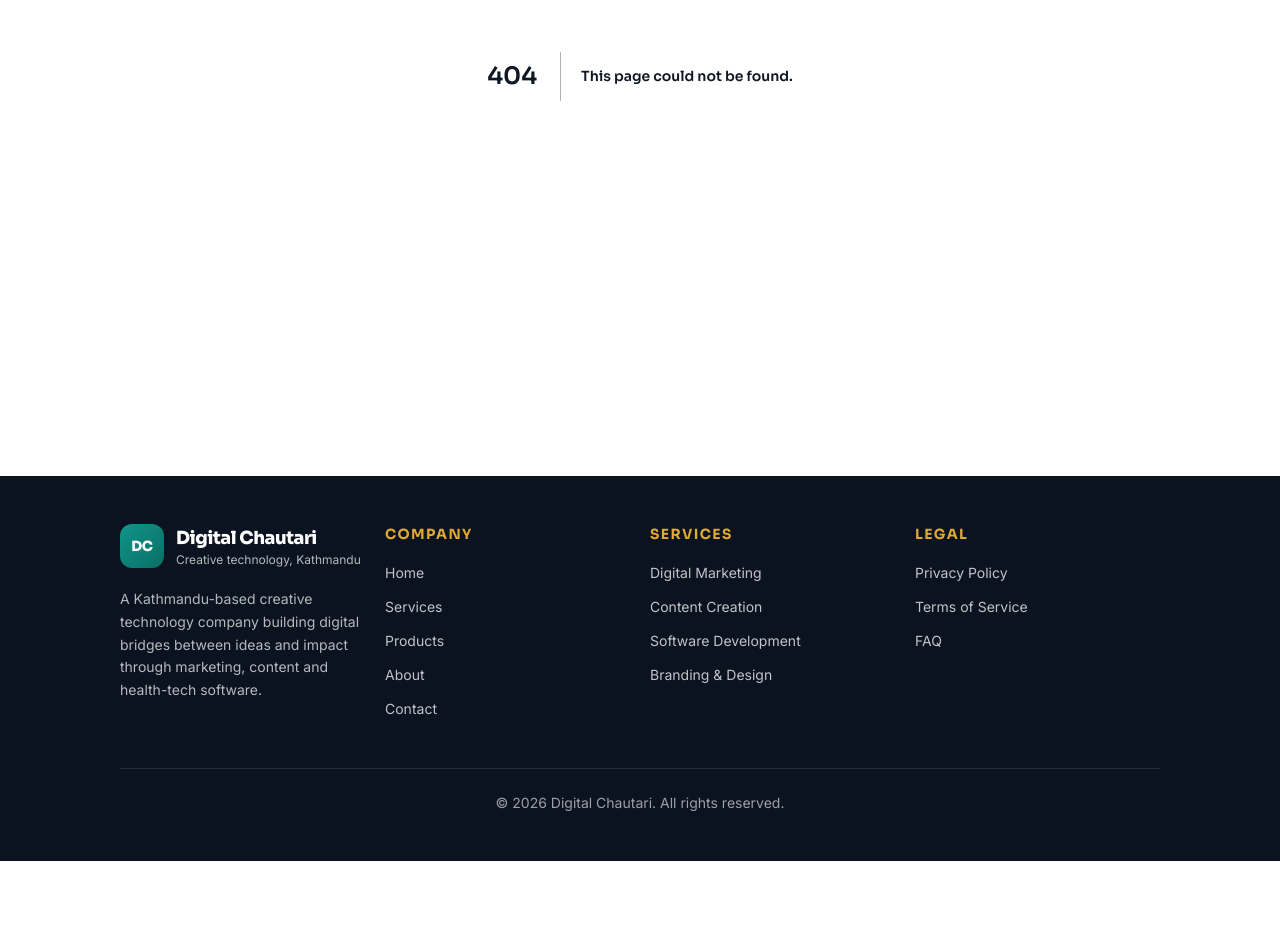
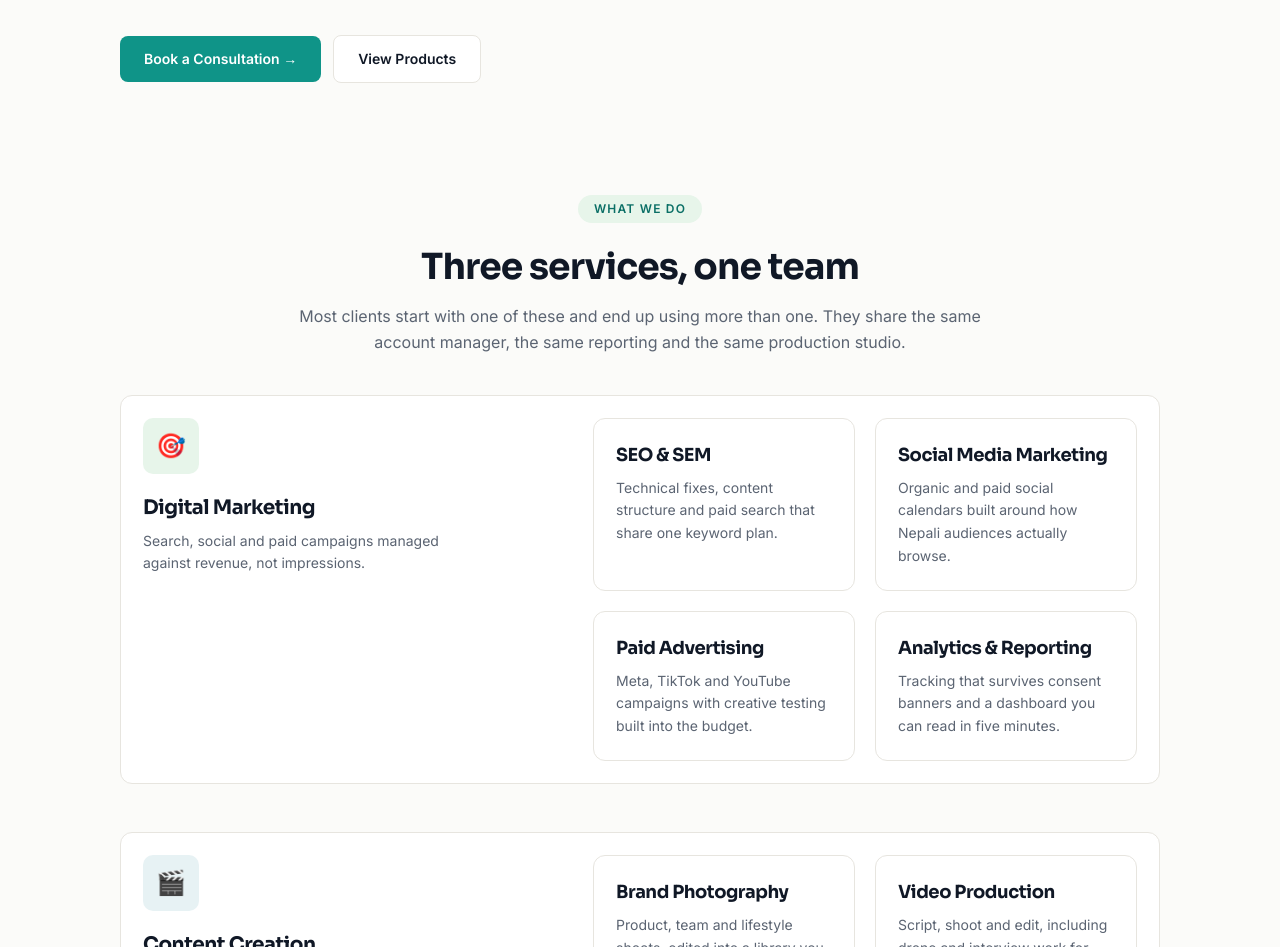
Before and after one commit to kapilraut1/Digital-chautari, a Next.js app: page /services in a window 1280 px wide. Before the commit this address had no page. Shown: the part 405-1352 px from the top of the page. Before the commit the page ends 1266 px from the top, so only its background shows below. Built offline with nearby package versions, Linux system fonts and the light colour scheme.

Commit message:
feat: add services page with hero, categories, industries and why us

```diff
--- a/app/layout.tsx
+++ b/app/layout.tsx
@@ -21,7 +21,10 @@ const sora = Sora({
 });
 
 export const metadata: Metadata = {
-  title: "Digital Chautari | Creative Technology Company in Kathmandu",
+  title: {
+    default: "Digital Chautari | Creative Technology Company in Kathmandu",
+    template: "%s | Digital Chautari",
+  },
   description:
     "Digital Chautari is a Kathmandu-based creative technology company offering digital marketing, content creation, and health-tech software.",
 };
--- /dev/null
+++ b/app/services/page.tsx
@@ -0,0 +1,47 @@
+import type { Metadata } from "next";
+
+import { Button } from "@/components/Button";
+import { CtaPanel } from "@/components/CtaPanel";
+import { Hero } from "@/components/Hero";
+import { Industries } from "@/components/services/Industries";
+import { Pricing } from "@/components/services/Pricing";
+import { ServiceCategories } from "@/components/services/ServiceCategories";
+import { WhyUs } from "@/components/services/WhyUs";
+
+export const metadata: Metadata = {
+  title: "Services",
+  description:
+    "Digital marketing, content creation and software development from a Kathmandu-based creative technology company.",
+};
+
+export default function ServicesPage() {
+  return (
+    <main id="main" className="flex-1">
+      <Hero
+        eyebrow="Our services"
+        title="Services that drive growth"
+        highlight="drive growth"
+        lede="Strategy, production and engineering under one roof. Pick the service you need today, and add the others when you are ready."
+      >
+        <Button href="/contact">Book a Consultation &rarr;</Button>
+        <Button href="/products" variant="ghost">
+          View Products
+        </Button>
+      </Hero>
+
+      <ServiceCategories />
+      <Pricing />
+      <Industries />
+      <WhyUs />
+
+      <CtaPanel title="Let's find the right service for you">
+        <Button href="/contact" variant="light">
+          Book a Consultation &rarr;
+        </Button>
+        <Button href="/products" variant="outlineLight">
+          View Products
+        </Button>
+      </CtaPanel>
+    </main>
+  );
+}
--- /dev/null
+++ b/components/services/Industries.tsx
@@ -0,0 +1,33 @@
+import { IconChip, chipTones } from "@/components/IconChip";
+import { Section } from "@/components/Section";
+import { SectionHeading } from "@/components/SectionHeading";
+import { sectors } from "@/lib/sectors";
+
+export function Industries() {
+  return (
+    <Section id="industries">
+      <SectionHeading
+        align="center"
+        eyebrow="Industries"
+        title="Who we work with"
+      />
+
+      <ul className="mt-10 grid gap-grid sm:grid-cols-2 lg:grid-cols-3">
+        {sectors.map((sector, index) => (
+          <li
+            key={sector.name}
+            className="flex items-center gap-4 rounded-card border border-line bg-white px-6 py-5 transition-[transform,box-shadow] duration-200 motion-safe:hover:-translate-y-1 motion-safe:hover:shadow-card"
+          >
+            <IconChip tone={chipTones[index % chipTones.length]}>
+              {sector.glyph}
+            </IconChip>
+
+            <span className="font-display text-base font-bold tracking-tight text-ink">
+              {sector.shortName}
+            </span>
+          </li>
+        ))}
+      </ul>
+    </Section>
+  );
+}
--- /dev/null
+++ b/components/services/ServiceCategories.tsx
@@ -0,0 +1,58 @@
+import { Card } from "@/components/Card";
+import { IconChip, chipTones } from "@/components/IconChip";
+import { Section } from "@/components/Section";
+import { SectionHeading } from "@/components/SectionHeading";
+import { serviceCategories } from "@/lib/services";
+
+export function ServiceCategories() {
+  return (
+    <Section>
+      <SectionHeading
+        align="center"
+        eyebrow="What we do"
+        title="Three services, one team"
+        lede="Most clients start with one of these and end up using more than one. They share the same account manager, the same reporting and the same production studio."
+      />
+
+      <div className="mt-10 flex flex-col gap-section-tight">
+        {serviceCategories.map((category, categoryIndex) => (
+          <article
+            key={category.id}
+            id={category.id}
+            className="grid scroll-mt-28 gap-grid rounded-card border border-line bg-white p-card lg:grid-cols-[minmax(0,0.85fr)_minmax(0,1.15fr)] lg:gap-section-tight"
+          >
+            <div>
+              <IconChip
+                tone={chipTones[categoryIndex % chipTones.length]}
+                size="lg"
+              >
+                {category.glyph}
+              </IconChip>
+
+              <h3 className="mt-5 font-display text-xl font-bold tracking-tight text-ink">
+                {category.title}
+              </h3>
+
+              <p className="mt-2 max-w-xs text-sm leading-relaxed text-muted">
+                {category.description}
+              </p>
+            </div>
+
+            <ul className="grid gap-grid sm:grid-cols-2">
+              {category.subServices.map((subService) => (
+                <li key={subService.title} className="h-full">
+                  <Card
+                    heading="h4"
+                    title={subService.title}
+                    body={subService.body}
+                    className="h-full"
+                  />
+                </li>
+              ))}
+            </ul>
+          </article>
+        ))}
+      </div>
+    </Section>
+  );
+}
--- /dev/null
+++ b/components/services/WhyUs.tsx
@@ -0,0 +1,32 @@
+import { DarkBanner } from "@/components/DarkBanner";
+import { IconChip, chipTones } from "@/components/IconChip";
+
+const reasons = [
+  "Dedicated project manager",
+  "Agile development cycle",
+  "Transparent pricing",
+  "Post-launch support",
+  "Scalable architecture",
+  "Cross-platform expertise",
+];
+
+export function WhyUs() {
+  return (
+    <DarkBanner eyebrow="Why work with us" title="Six reasons clients stay">
+      <ul className="mt-10 grid gap-grid sm:grid-cols-2 lg:grid-cols-3">
+        {reasons.map((reason, index) => (
+          <li
+            key={reason}
+            className="flex items-center gap-4 rounded-card border border-navyBorder bg-navyCard px-6 py-5"
+          >
+            <IconChip tone={chipTones[index % chipTones.length]} size="sm">
+              <span className="text-xs font-bold text-primaryDark">✓</span>
+            </IconChip>
+
+            <span className="text-sm font-medium text-white">{reason}</span>
+          </li>
+        ))}
+      </ul>
+    </DarkBanner>
+  );
+}
--- /dev/null
+++ b/lib/services.ts
@@ -0,0 +1,90 @@
+export interface SubService {
+  title: string;
+  body: string;
+}
+
+export interface ServiceCategory {
+  id: string;
+  title: string;
+  glyph: string;
+  description: string;
+  subServices: SubService[];
+}
+
+export const serviceCategories: ServiceCategory[] = [
+  {
+    id: "digital-marketing",
+    title: "Digital Marketing",
+    glyph: "🎯",
+    description:
+      "Search, social and paid campaigns managed against revenue, not impressions.",
+    subServices: [
+      {
+        title: "SEO & SEM",
+        body: "Technical fixes, content structure and paid search that share one keyword plan.",
+      },
+      {
+        title: "Social Media Marketing",
+        body: "Organic and paid social calendars built around how Nepali audiences actually browse.",
+      },
+      {
+        title: "Paid Advertising",
+        body: "Meta, TikTok and YouTube campaigns with creative testing built into the budget.",
+      },
+      {
+        title: "Analytics & Reporting",
+        body: "Tracking that survives consent banners and a dashboard you can read in five minutes.",
+      },
+    ],
+  },
+  {
+    id: "content-creation",
+    title: "Content Creation",
+    glyph: "🎬",
+    description:
+      "Photo, video and design produced in-house, from a single reel to a full campaign.",
+    subServices: [
+      {
+        title: "Brand Photography",
+        body: "Product, team and lifestyle shoots, edited into a library you can actually reuse.",
+      },
+      {
+        title: "Video Production",
+        body: "Script, shoot and edit, including drone and interview work for Kathmandu brands.",
+      },
+      {
+        title: "Motion & Animation",
+        body: "Explainer animations and social motion graphics that stay on brand at every size.",
+      },
+      {
+        title: "Social Content Studio",
+        body: "A monthly batch of platform-native assets so your channels never go quiet.",
+      },
+    ],
+  },
+  {
+    id: "software-development",
+    title: "Software Development",
+    glyph: "🛠️",
+    description:
+      "Web, mobile and health-tech products built to be maintained after launch day.",
+    subServices: [
+      {
+        title: "Web Applications",
+        body: "Dashboards, portals and booking systems on a stack your next developer can pick up.",
+      },
+      {
+        title: "Mobile Apps",
+        body: "React Native apps with offline support for patchy connectivity and long commutes.",
+      },
+      {
+        title: "Health-Tech Platforms",
+        body: "Clinical dashboards and patient portals built around consent and data protection.",
+      },
+      {
+        title: "Maintenance & Support",
+        body: "Monitoring, updates and a support channel that answers within a working day.",
+      },
+    ],
+  },
+];
```
